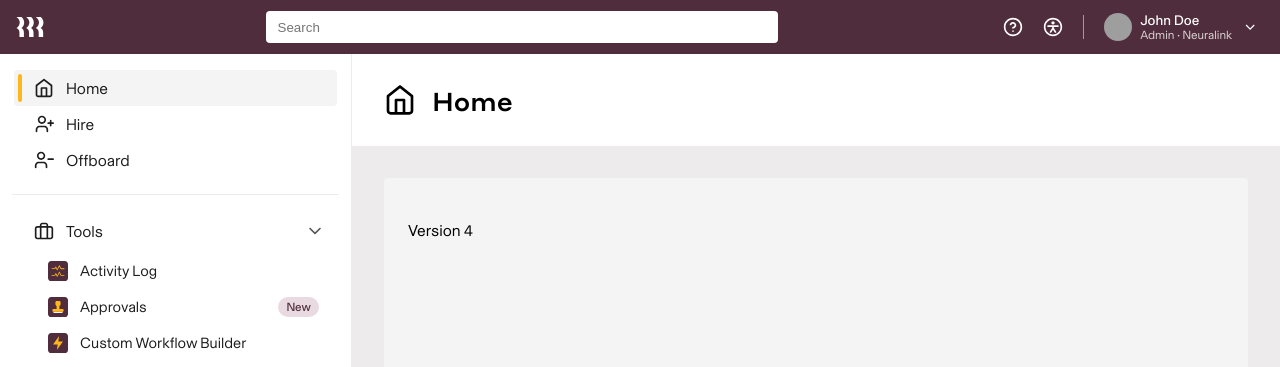
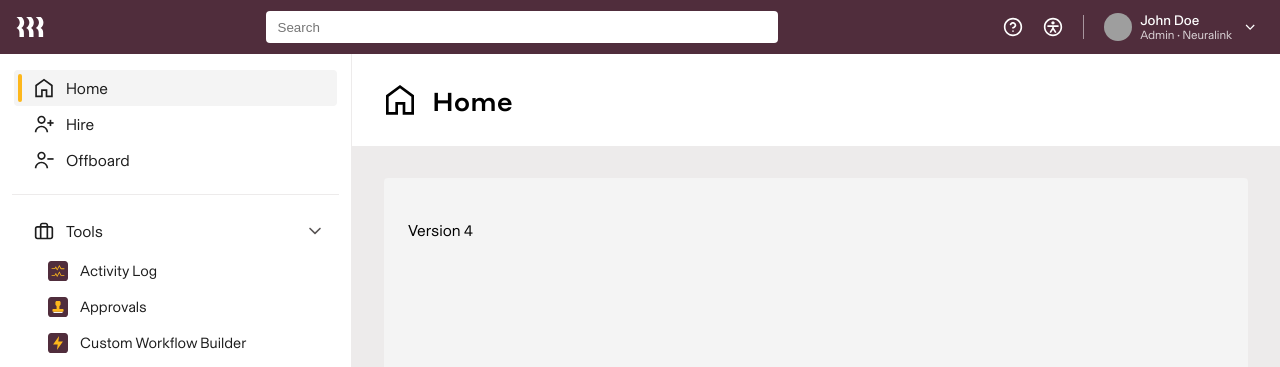
Before and after one commit to ripmoody/persistent-sidenav, a Next.js app: page / in a window 1280 px wide. Both pictures are taken after a click on the button "Tools". Shown: the top 367 px of the page. Built offline with nearby package versions, Linux system fonts and the light colour scheme; grey boxes are pictures that could not be loaded.

Commit message:
pull out badge

```diff
--- a/global.d.ts
+++ b/global.d.ts
@@ -38,9 +38,5 @@ declare global {
      * is used to group other nav items that fall underneath it.
      **/
     category?: string
-    /**
-     * Badge text to display on the nav item.
-     */
-    badge?: string
   }
 }
--- a/src/components/badge/index.tsx
+++ /dev/null
@@ -1,24 +0,0 @@
-import { forwardRef } from 'react'
-import * as S from './styled'
-
-export type BadgeProps = React.HTMLAttributes<HTMLSpanElement> & {
-  /**
-   * The color of the badge. Defaults to `info`.
-   */
-  type?: 'info' | 'warning' | 'critical' | 'success'
-  /**
-   * The size of the badge. Defaults to `sm`.
-   */
-  size?: 'sm' | 'md' | 'lg'
-}
-
-const Badge = forwardRef<HTMLSpanElement, BadgeProps>((props, ref) => (
-  <S.Badge ref={ref} {...props} />
-))
-
-Badge.defaultProps = {
-  type: 'info',
-  size: 'sm',
-}
-
-export { Badge }
--- a/src/components/badge/styled.tsx
+++ /dev/null
@@ -1,78 +0,0 @@
-import { css } from '@emotion/react'
-import styled from '@emotion/styled'
-import type { BadgeProps } from '.'
-
-const typeStyle = ({ type }: BadgeProps) => {
-  switch (type) {
-    case 'info': {
-      return css`
-        color: var(--color-plum-700);
-        background-color: var(--color-plum-100);
-      `
-    }
-
-    case 'critical': {
-      return css`
-        color: #822b1d;
-        background-color: #ebb6a9;
-      `
-    }
-
-    case 'success': {
-      return css`
-        color: #035752;
-        background-color: #b4d4d2;
-      `
-    }
-
-    case 'warning': {
-      return css`
-        color: #843b0a;
-        background-color: #fac4a0;
-      `
-    }
-  }
-}
-
-const sizeStyle = ({ size }: BadgeProps) => {
-  switch (size) {
-    case 'sm': {
-      return css`
-        height: var(--space-4);
-        font-size: var(--type-size-xs);
-        padding: 10px var(--space-2);
-      `
-    }
-
-    case 'md': {
-      return css`
-        height: var(--space-7);
-        font-size: var(--type-size-sm);
-        padding: 0 var(--space-3);
-      `
-    }
-
-    case 'lg': {
-      return css`
-        height: var(--space-8);
-        padding: 0 var(--space-3);
-        font-size: var(--type-size-md);
-      `
-    }
-  }
-}
-
-const Badge = styled.span<BadgeProps>`
-  pointer-events: none;
-  display: inline-flex;
-  align-items: center;
-  font-family: var(--type-font-basel);
-  border-radius: var(--radius-full);
-  font-weight: var(--type-weight-medium);
-  line-height: 1;
-  margin: 0 var(--space-1);
-  ${typeStyle}
-  ${sizeStyle}
-`
-
-export { Badge }
--- a/src/components/icons/hire.tsx
+++ b/src/components/icons/hire.tsx
@@ -2,10 +2,27 @@ import { createIcon } from '@/components/icons/create-icon'
 
 export const Hire = createIcon({
   path: (
-    <path
-      fillRule="evenodd"
-      clipRule="evenodd"
-      d="M6.5 7C6.5 5.34315 7.84315 4 9.5 4C11.1569 4 12.5 5.34315 12.5 7C12.5 8.65685 11.1569 10 9.5 10C7.84315 10 6.5 8.65685 6.5 7ZM9.5 2C6.73858 2 4.5 4.23858 4.5 7C4.5 9.76142 6.73858 12 9.5 12C12.2614 12 14.5 9.76142 14.5 7C14.5 4.23858 12.2614 2 9.5 2ZM6.46667 14C5.23209 14 4.08263 14.5671 3.25967 15.5166C2.44062 16.4617 2 17.7165 2 19V21C2 21.5523 2.44772 22 3 22C3.55228 22 4 21.5523 4 21V19C4 18.1618 4.28985 17.3817 4.77105 16.8265C5.24835 16.2758 5.86241 16 6.46667 16H12.5333C13.1376 16 13.7517 16.2758 14.2289 16.8265C14.7101 17.3817 15 18.1618 15 19V21C15 21.5523 15.4477 22 16 22C16.5523 22 17 21.5523 17 21V19C17 17.7165 16.5594 16.4617 15.7403 15.5166C14.9174 14.5671 13.7679 14 12.5333 14H6.46667ZM20 7C20.5523 7 21 7.44772 21 8V10H23C23.5523 10 24 10.4477 24 11C24 11.5523 23.5523 12 23 12H21V14C21 14.5523 20.5523 15 20 15C19.4477 15 19 14.5523 19 14V12H17C16.4477 12 16 11.5523 16 11C16 10.4477 16.4477 10 17 10H19V8C19 7.44772 19.4477 7 20 7Z"
-    />
+    <>
+      <path
+        fillRule="evenodd"
+        clipRule="evenodd"
+        d="M18.75 14.5L18.75 7L20.75 7L20.75 14.5L18.75 14.5Z"
+      />
+      <path
+        fillRule="evenodd"
+        clipRule="evenodd"
+        d="M23.5 11.75L16 11.75L16 9.75L23.5 9.75L23.5 11.75Z"
+      />
+      <path
+        fillRule="evenodd"
+        clipRule="evenodd"
+        d="M9 4C7.34315 4 6 5.34315 6 7C6 8.65685 7.34315 10 9 10C10.6569 10 12 8.65685 12 7C12 5.34315 10.6569 4 9 4ZM4 7C4 4.23858 6.23858 2 9 2C11.7614 2 14 4.23858 14 7C14 9.76142 11.7614 12 9 12C6.23858 12 4 9.76142 4 7Z"
+      />
+      <path
+        fillRule="evenodd"
+        clipRule="evenodd"
+        d="M9 16C5.68629 16 3 18.6863 3 22H1C1 17.5817 4.58172 14 9 14C13.4183 14 17 17.5817 17 22H15C15 18.6863 12.3137 16 9 16Z"
+      />
+    </>
   ),
 })
--- a/src/components/icons/home.tsx
+++ b/src/components/icons/home.tsx
@@ -5,7 +5,7 @@ export const Home = createIcon({
     <path
       fillRule="evenodd"
       clipRule="evenodd"
-      d="M12.6139 1.21065C12.2528 0.929784 11.7472 0.929784 11.3861 1.21065L2.38606 8.21065C2.14247 8.4001 2 8.69141 2 9V20C2 20.7957 2.31607 21.5587 2.87868 22.1213C3.44129 22.6839 4.20435 23 5 23H9H15H19C19.7957 23 20.5587 22.6839 21.1213 22.1213C21.6839 21.5587 22 20.7957 22 20V9C22 8.69141 21.8575 8.4001 21.6139 8.21065L12.6139 1.21065ZM16 21H19C19.2652 21 19.5196 20.8946 19.7071 20.7071C19.8946 20.5196 20 20.2652 20 20V9.48908L12 3.26686L4 9.48908V20C4 20.2652 4.10536 20.5196 4.29289 20.7071C4.48043 20.8946 4.73478 21 5 21H8V12C8 11.4477 8.44772 11 9 11H15C15.5523 11 16 11.4477 16 12V21ZM10 21V13H14V21H10Z"
+      d="M12 0.757851L22.5 8.49469V23H14V15.5H10.5V23H1.5V8.49469L12 0.757851ZM3.5 9.50531V21H8.5V13.5H16V21H20.5V9.50531L12 3.24215L3.5 9.50531Z"
     />
   ),
 })
--- a/src/components/icons/offboard.tsx
+++ b/src/components/icons/offboard.tsx
@@ -2,10 +2,22 @@ import { createIcon } from '@/components/icons/create-icon'
 
 export const Offboard = createIcon({
   path: (
-    <path
-      fillRule="evenodd"
-      clipRule="evenodd"
-      d="M8.5 4C6.84315 4 5.5 5.34315 5.5 7C5.5 8.65685 6.84315 10 8.5 10C10.1569 10 11.5 8.65685 11.5 7C11.5 5.34315 10.1569 4 8.5 4ZM3.5 7C3.5 4.23858 5.73858 2 8.5 2C11.2614 2 13.5 4.23858 13.5 7C13.5 9.76142 11.2614 12 8.5 12C5.73858 12 3.5 9.76142 3.5 7ZM2.25967 15.5166C3.08263 14.5671 4.23209 14 5.46667 14H11.5333C12.7679 14 13.9174 14.5671 14.7403 15.5166C15.5594 16.4617 16 17.7165 16 19V21C16 21.5523 15.5523 22 15 22C14.4477 22 14 21.5523 14 21V19C14 18.1618 13.7101 17.3817 13.2289 16.8265C12.7517 16.2758 12.1376 16 11.5333 16H5.46667C4.86241 16 4.24835 16.2758 3.77105 16.8265C3.28985 17.3817 3 18.1618 3 19V21C3 21.5523 2.55228 22 2 22C1.44772 22 1 21.5523 1 21V19C1 17.7165 1.44062 16.4617 2.25967 15.5166ZM17 10C16.4477 10 16 10.4477 16 11C16 11.5523 16.4477 12 17 12H23C23.5523 12 24 11.5523 24 11C24 10.4477 23.5523 10 23 10H17Z"
-    />
+    <>
+      <path
+        fillRule="evenodd"
+        clipRule="evenodd"
+        d="M23.5 11.75L16 11.75L16 9.75L23.5 9.75L23.5 11.75Z"
+      />
+      <path
+        fillRule="evenodd"
+        clipRule="evenodd"
+        d="M9 4C7.34315 4 6 5.34315 6 7C6 8.65685 7.34315 10 9 10C10.6569 10 12 8.65685 12 7C12 5.34315 10.6569 4 9 4ZM4 7C4 4.23858 6.23858 2 9 2C11.7614 2 14 4.23858 14 7C14 9.76142 11.7614 12 9 12C6.23858 12 4 9.76142 4 7Z"
+      />
+      <path
+        fillRule="evenodd"
+        clipRule="evenodd"
+        d="M9 16C5.68629 16 3 18.6863 3 22H1C1 17.5817 4.58172 14 9 14C13.4183 14 17 17.5817 17 22H15C15 18.6863 12.3137 16 9 16Z"
+      />
+    </>
   ),
 })
--- a/src/components/side-nav/flat-nav-item/index.tsx
+++ b/src/components/side-nav/flat-nav-item/index.tsx
@@ -1,4 +1,3 @@
-import { Badge } from '@/components/badge'
 import { Tooltip } from '@/components/tooltip'
 import { useWindowWidth } from '@/hooks/use-window-width'
 import { useNavigation } from '@/providers/navigation'
@@ -67,7 +66,6 @@ export const FlatNavItem = (props: NavItem) => {
           <S.FlatNavItemLabel isCollapsed={isCollapsed}>
             {label}
           </S.FlatNavItemLabel>
-          {props.badge && <Badge>{props.badge}</Badge>}
         </S.FlatNavItemButton>
       </Tooltip>
     </S.FlatNavItem>
--- a/src/providers/navigation/constants/main.ts
+++ b/src/providers/navigation/constants/main.ts
@@ -85,7 +85,6 @@ export const mainNavItems: ExpandableNavItem[] = [
         label: 'Approvals',
         icon: Approvals,
         path: '/tools/approvals',
-        badge: 'New',
       },
       {
         label: 'Custom Workflow Builder',
@@ -128,7 +127,6 @@ export const mainNavItems: ExpandableNavItem[] = [
         label: 'Time Off',
         icon: TimeOff,
         path: '/hr/time-off',
-        badge: 'New',
       },
       {
         label: 'People',
```
